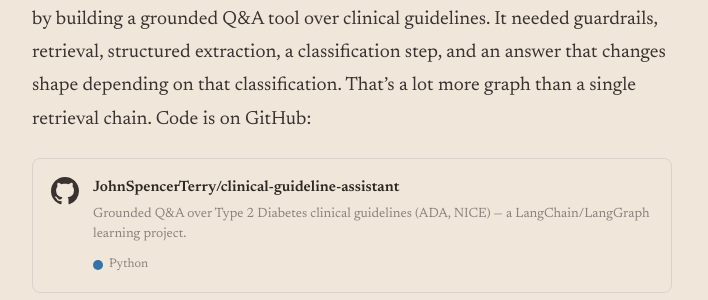
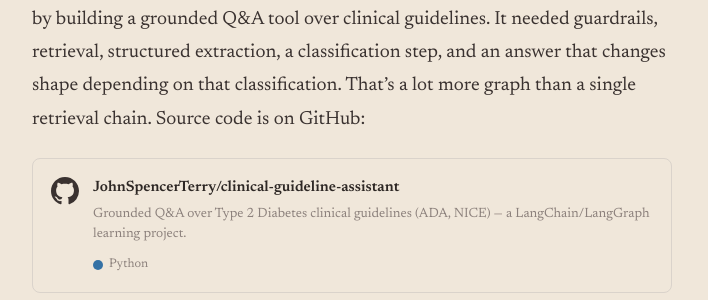
Before and after one commit to JohnSpencerTerry/wb, a Jekyll site: the page built from _writing/clinical-guideline-assistant.md, in a window 1280 px wide and 1400 px high, scrolled down 202 px. Shown: the part 283-583 px from the top of the window, without its empty margins (242-950 px from the left). Built offline with Jekyll 4.4.1, drawn with Linux system fonts in a browser that asks for light colours; some of the changed text lies outside the part shown.

Commit message:
Update clinical-guideline-assistant.md

```diff
--- a/_writing/clinical-guideline-assistant.md
+++ b/_writing/clinical-guideline-assistant.md
@@ -7,7 +7,7 @@
 mermaid: true
 ---
 
-This project was an opportunity to experiment with LangChain and LangGraph by building a grounded Q&A tool over clinical guidelines. It needed guardrails, retrieval, structured extraction, a classification step, and an answer that changes shape depending on that classification. That's a lot more graph than a single retrieval chain. Code is on GitHub:
+This project was an opportunity to experiment with LangChain and LangGraph by building a grounded Q&A tool over clinical guidelines. It needed guardrails, retrieval, structured extraction, a classification step, and an answer that changes shape depending on that classification. That's a lot more graph than a single retrieval chain. Source code is  on GitHub:
 
 <div style="position:relative;display:flex;gap:14px;align-items:flex-start;border:1px solid var(--color-hairline);border-radius:8px;padding:16px 18px;margin:1.25rem 0;">
   <a href="https://github.com/JohnSpencerTerry/clinical-guideline-assistant" target="_blank" rel="noopener" aria-label="View JohnSpencerTerry/clinical-guideline-assistant on GitHub" style="position:absolute;inset:0;z-index:1;"></a>
@@ -29,12 +29,11 @@
   <iframe src="https://john-spencer-terry-clinical-guideline-assistant.streamlit.app/?embed=true" style="width:100%;height:600px;border:1px solid var(--color-hairline);border-radius:8px;" loading="lazy" title="Clinical Guideline Assistant &mdash; live demo"></iframe>
 </div>
 
-<p style="font-size:13px;color:var(--color-muted);margin-top:-0.75rem;">If the embed doesn't load, open the <a href="https://john-spencer-terry-clinical-guideline-assistant.streamlit.app/" target="_blank" rel="noopener">demo</a> directly.</p>
+<p style="font-size:13px;color:var(--color-muted);margin-top:-0.75rem;text-align:center;">If the embed doesn't load, open the <a href="https://john-spencer-terry-clinical-guideline-assistant.streamlit.app/" target="_blank" rel="noopener">demo</a> directly.</p>
 
 ## The flow, at a glance
 
-This is the LangGraph flow this project builds, straight out of the README's [Design section](https://github.com/JohnSpencerTerry/clinical-guideline-assistant#design):
-
+<figure class="diagram-figure">
 <pre class="mermaid">
 flowchart TD
     Start([User Question]) --> KW[urgent_check_keyword]
@@ -66,6 +65,8 @@
     ER --> End
     SR --> End
 </pre>
+  <figcaption style="font-family:var(--font-sans);font-size:13px;color:var(--color-muted);margin-top:8px;text-align:center;">The LangGraph flow this project builds, straight out of the README's <a href="https://github.com/JohnSpencerTerry/clinical-guideline-assistant#design">Design section</a>.</figcaption>
+</figure>
 
 Grounded factual recall walks the main spine down through `compare_claims`. Cross-source comparison is what the four `synthesize` branches are for. The scope guardrail and urgent/emergency detection each trigger a different redirect, short-circuiting straight to `End`.
 
```
